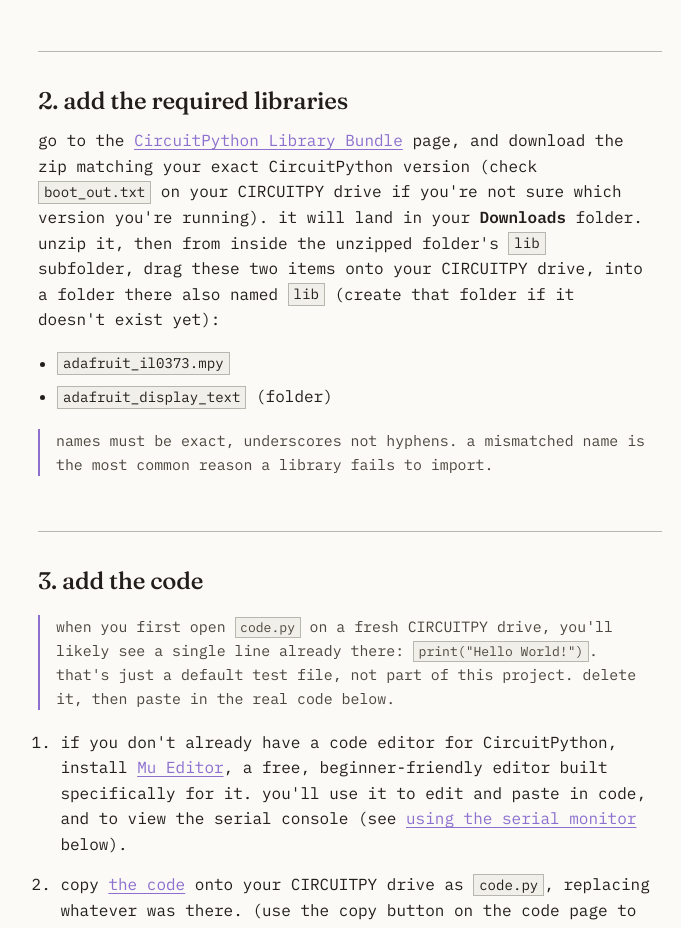
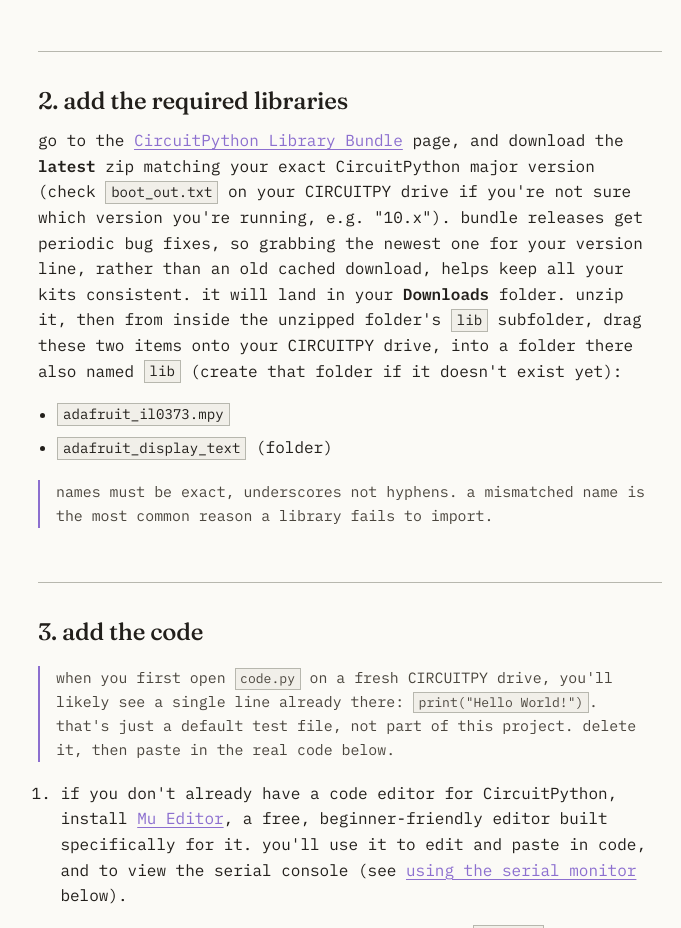
Before and after one commit to yafira/tiny-soft-computer-workshop, an Astro site: page /educators in a window 1280 px wide. Shown: the part 2301-3229 px from the top of the page, without its empty margins (290-971 px from the left). Built offline with nearby package versions, Linux system fonts and the light colour scheme; Astro itself is replaced by a stand-in of ours; a web font is replaced by a local one.

Commit message:
clarified downloading the latest library bundle release

```diff
--- a/src/pages/educators.astro
+++ b/src/pages/educators.astro
@@ -77,14 +77,17 @@
     <h2>2. add the required libraries</h2>
     <p>
       go to the <a href="https://circuitpython.org/libraries">CircuitPython
-      Library Bundle</a> page, and download the zip matching your exact
-      CircuitPython version (check <code>boot_out.txt</code> on your
-      CIRCUITPY drive if you're not sure which version you're running).
-      it will land in your <strong>Downloads</strong> folder. unzip it,
-      then from inside the unzipped folder's <code>lib</code> subfolder,
-      drag these two items onto your CIRCUITPY drive, into a folder there
-      also named <code>lib</code> (create that folder if it doesn't exist
-      yet):
+      Library Bundle</a> page, and download the <strong>latest</strong> zip
+      matching your exact CircuitPython major version (check
+      <code>boot_out.txt</code> on your CIRCUITPY drive if you're not sure
+      which version you're running, e.g. "10.x"). bundle releases get
+      periodic bug fixes, so grabbing the newest one for your version
+      line, rather than an old cached download, helps keep all your kits
+      consistent. it will land in your <strong>Downloads</strong> folder.
+      unzip it, then from inside the unzipped folder's <code>lib</code>
+      subfolder, drag these two items onto your CIRCUITPY drive, into a
+      folder there also named <code>lib</code> (create that folder if it
+      doesn't exist yet):
     </p>
     <ul class="plain">
       <li><code>adafruit_il0373.mpy</code></li>
```
